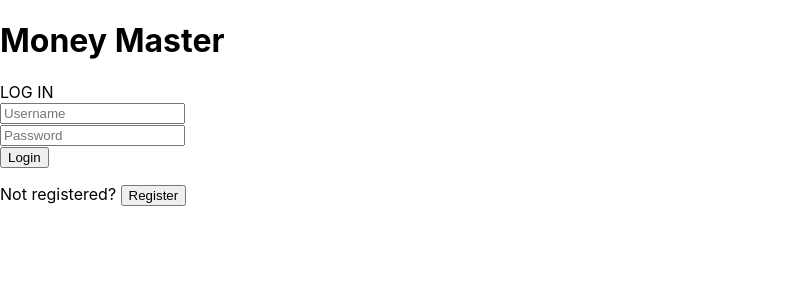
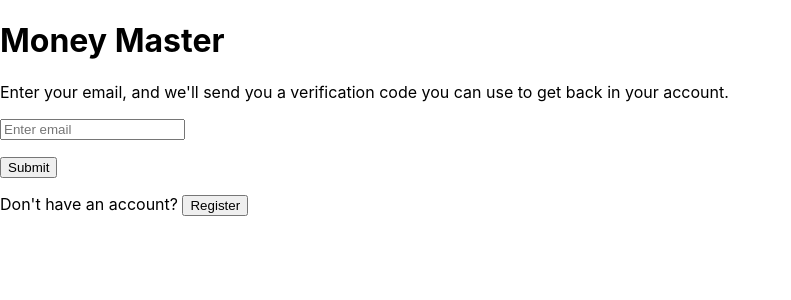
Before and after one commit to ky537465/MERN_Team_20, a React (Create React App) app in the folder moneyMaster/frontend/: page /forgotpw in a window 1280 px wide. Shown: the top 300 px of the page, without its empty margins (0-791 px from the left). Built offline with nearby package versions, Linux system fonts and the light colour scheme.

Commit message:
added forgotpw functionality

```diff
--- a/moneyMaster/frontend/package.json
+++ b/moneyMaster/frontend/package.json
@@ -6,6 +6,9 @@
     "@testing-library/jest-dom": "^5.17.0",
     "@testing-library/react": "^13.4.0",
     "@testing-library/user-event": "^13.5.0",
+    "ejs": "^3.1.9",
+    "express": "^4.19.2",
+    "jsonwebtoken": "^9.0.2",
     "react": "^18.2.0",
     "react-dom": "^18.2.0",
     "react-router-dom": "^5.3.4",
--- a/moneyMaster/frontend/src/App.js
+++ b/moneyMaster/frontend/src/App.js
@@ -6,6 +6,7 @@ import { BrowserRouter as Router, Switch, Route } from 'react-router-dom';
 import LoginPage from './pages/LoginPage';
 import AccountPage from './pages/AccountPage';
 import RegisterPage from './pages/RegisterPage';
+import ForgotPwPage from './pages/ForgotPwPage'
 
 function App() {
   return (
@@ -17,6 +18,9 @@ function App() {
         <Route path="/register">
           <RegisterPage />
         </Route>
+        <Route path ="/forgotpw">
+          <ForgotPwPage />
+        </Route>
         <Route path="/">
           <LoginPage />
         </Route>
--- /dev/null
+++ b/moneyMaster/frontend/src/components/ForgotPw.js
@@ -0,0 +1,69 @@
+import React, { useState } from 'react';
+
+function ForgotPw() {
+    const [email, setEmail] = useState('');
+    const [message, setMessage] = useState('');
+
+    // regular expression to validate email format
+    const isValidEmailFormat = (email) => {
+        const regex = /^[a-zA-Z0-9._%+-]+@[a-zA-Z0-9.-]+\.[a-zA-Z]{2,}$/;
+        return regex.test(email);
+    };
+
+    // handles email submission
+    const submitText = async () => {
+        if (isValidEmailFormat(email)) {
+            try {
+                const responses = await fetch('http://localhost:5000/api/searchUsers', {
+                    method: 'POST',
+                    headers: { 'Content-Type': 'application/json' },
+                    body: JSON.stringify({ SearchKey: email }),
+                });
+
+                const users = await responses.json();
+
+                // check if any user matches the email
+                if (users.length > 0) {
+                    // TODO: implement the process to send a verification code
+                    console.log("in users.length > 0 ")
+                    setMessage('Verification code has been sent to your email.');
+                } else {
+                    // no user found with email
+                    console.log("in else");
+
+                    setMessage('No account found with that email. Please try again.');
+                }
+            } catch (error) {
+                console.log("in error");
+                setMessage('An error occurred. Please try again later.');
+            }
+            // reset input
+            setEmail('');
+
+
+        } else {
+            // invalid email message
+            setMessage('Invalid email format. Please enter a valid email address.');
+        }
+    };
+
+    return (
+        <div id="forgotPwDiv">
+            <p>Enter your email, and we'll send you a verification code you can use to get back in your account.</p>
+            <p>
+                <input
+                    type="text"
+                    id="verificationCode"
+                    placeholder="Enter email"
+                    value={email}
+                    onChange={(e) => setEmail(e.target.value)}
+                ></input>
+            </p>
+            <button onClick={submitText}>Submit</button>
+            {message && <p>{message}</p>}
+            <p>Don't have an account? <button onClick={() => {window.location.href="/register"}}>Register</button></p>
+        </div>
+    );
+}
+
+export default ForgotPw;
--- a/moneyMaster/frontend/src/components/Login.js
+++ b/moneyMaster/frontend/src/components/Login.js
@@ -73,6 +73,7 @@ function Login() {
                 <button type="submit" onClick={doLogin}>Login</button>
             </div>
             <p>Not registered? <button onClick={() => {window.location.href="/register"}}>Register</button></p>
+            <p>Forgot your password?<button type="button" onClick={() => {window.location.href="/forgotpw"}}>Forgot Password</button></p>
         </div>
     );
 };
--- /dev/null
+++ b/moneyMaster/frontend/src/pages/ForgotPwPage.js
@@ -0,0 +1,16 @@
+import React from 'react';
+
+import PageTitle from '../components/PageTitle';
+import ForgotPw from '../components/ForgotPw';
+
+const ForgotPwPage = () =>
+{
+    return(
+        <div>
+            <PageTitle />
+            <ForgotPw />
+        </div>
+    );
+};
+
+export default ForgotPwPage;
```
Also changed, not shown: 2 other files (tests, documents, lock files or other folders).
